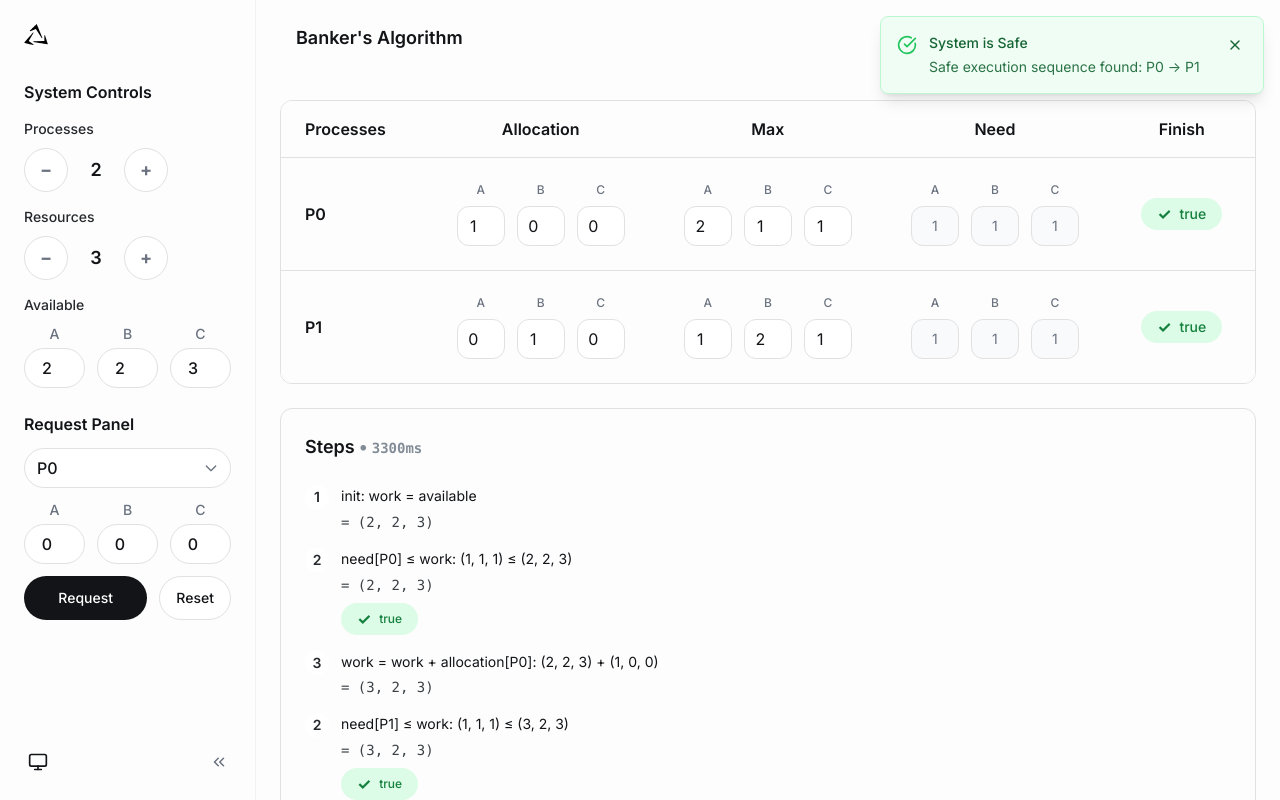
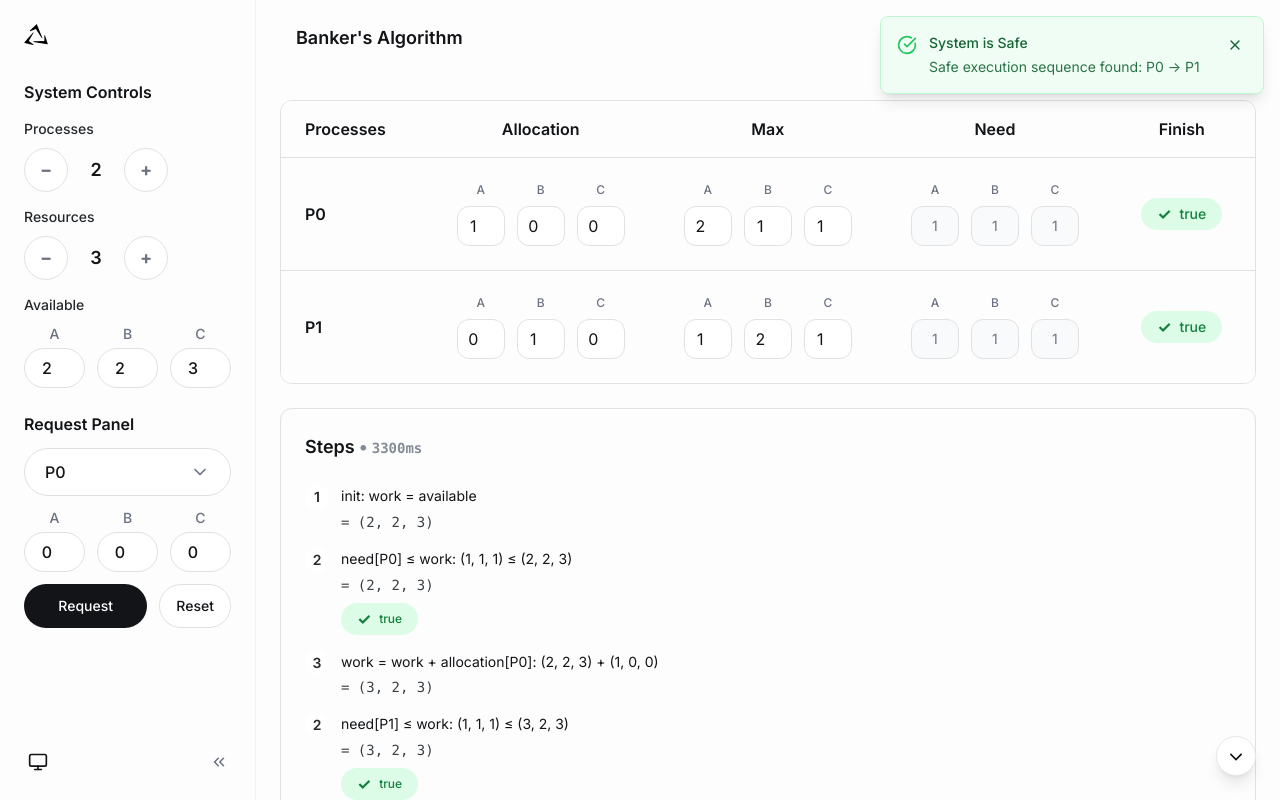
Before and after one commit to AlphsX/Banker-s-AlgorithmX, a Next.js app in the folder frontend/: page / in a window 1280 px wide. Built offline with nearby package versions, Linux system fonts and the light colour scheme.

Commit message:
enhance RequestPanel with custom dropdown and click-outside functionality

```diff
--- a/frontend/src/app/page.tsx
+++ b/frontend/src/app/page.tsx
@@ -72,6 +72,8 @@ export default function BankersAlgorithmPage() {
 
   const sidebarRef = useRef<HTMLDivElement>(null);
   const mainContainerRef = useRef<HTMLDivElement>(null);
+  const mainContentRef = useRef<HTMLDivElement>(null);
+  const [showScrollButton, setShowScrollButton] = useState(false);
 
   // Initialize calculator - use useMemo to avoid recreating on every render
   const calculator = useMemo(() => new BankersAlgorithmCalculator(), []);
@@ -483,6 +485,44 @@ export default function BankersAlgorithmPage() {
     }
   }, [attachToElement]);
 
+  // Detect if content is scrollable and show/hide scroll button
+  useEffect(() => {
+    const mainContent = mainContentRef.current;
+    if (!mainContent) return;
+
+    const checkScrollable = () => {
+      const { scrollTop, scrollHeight, clientHeight } = mainContent;
+      const isScrollable = scrollHeight > clientHeight;
+      const isNotAtBottom = scrollHeight - scrollTop - clientHeight > 100;
+      setShowScrollButton(isScrollable && isNotAtBottom);
+    };
+
+    // Check on mount and when content changes
+    checkScrollable();
+
+    // Check on scroll
+    mainContent.addEventListener('scroll', checkScrollable);
+
+    // Check on resize
+    const resizeObserver = new ResizeObserver(checkScrollable);
+    resizeObserver.observe(mainContent);
+
+    return () => {
+      mainContent.removeEventListener('scroll', checkScrollable);
+      resizeObserver.disconnect();
+    };
+  }, [algorithmState.algorithmSteps]);
+
+  // Scroll to bottom function
+  const scrollToBottom = useCallback(() => {
+    if (mainContentRef.current) {
+      mainContentRef.current.scrollTo({
+        top: mainContentRef.current.scrollHeight,
+        behavior: 'smooth'
+      });
+    }
+  }, []);
+
   // Show loading screen if app is still loading
   if (appIsLoading) {
     return <LoadingScreen isLoading={appIsLoading} />;
@@ -837,8 +877,12 @@ export default function BankersAlgorithmPage() {
 
           {/* Main Algorithm Interface */}
           <div
-            className="flex-1 overflow-y-auto bg-white"
-            style={{ backgroundColor: "var(--page-bg)" }}
+            ref={mainContentRef}
+            className="flex-1 overflow-y-auto bg-white relative"
+            style={{
+              backgroundColor: "var(--page-bg)",
+              scrollBehavior: "smooth"
+            }}
           >
             <div className="max-w-7xl mx-auto p-6 space-y-6">
               {/* Algorithm Table */}
@@ -931,6 +975,45 @@ export default function BankersAlgorithmPage() {
                 requestResult={requestResult}
               />
             </div>
+
+            {/* Scroll to Bottom Button */}
+            <div
+              className={`fixed right-6 bottom-6 z-30 transition-all duration-300 ease-in-out ${
+                showScrollButton
+                  ? 'opacity-100 translate-y-0 pointer-events-auto'
+                  : 'opacity-0 translate-y-4 pointer-events-none'
+              }`}
+            >
+              <button
+                onClick={scrollToBottom}
+                className="inline-flex items-center justify-center gap-2 whitespace-nowrap text-sm font-medium leading-[normal] cursor-pointer focus-visible:outline-none focus-visible:ring-1 focus-visible:ring-ring disabled:opacity-60 disabled:cursor-not-allowed transition-all duration-300 ease-in-out select-none h-10 w-10 rounded-full shadow-lg hover:shadow-xl hover:scale-110"
+                style={{
+                  backgroundColor: isDarkMode ? '#292929' : '#ffffff',
+                  borderWidth: '1px',
+                  borderStyle: 'solid',
+                  borderColor: isDarkMode ? '#3a3a3a' : '#e6e6e6',
+                  color: isDarkMode ? '#9e9e9e' : '#0d0d0d',
+                }}
+                type="button"
+                aria-label="Scroll to bottom"
+                title="Scroll to bottom"
+              >
+                <svg
+                  width="20"
+                  height="20"
+                  viewBox="0 0 24 24"
+                  fill="none"
+                  xmlns="http://www.w3.org/2000/svg"
+                  className="stroke-[2] -mb-0.5"
+                >
+                  <path
+                    d="M6 9L12 15L18 9"
+                    stroke="currentColor"
+                    strokeLinecap="square"
+                  ></path>
+                </svg>
+              </button>
+            </div>
           </div>
         </div>
       </div>
--- a/frontend/src/components/bankers-algorithm/RequestPanel.tsx
+++ b/frontend/src/components/bankers-algorithm/RequestPanel.tsx
@@ -52,6 +52,25 @@ export const RequestPanel: React.FC<RequestPanelProps> = ({
   });
 
   const [validationErrors, setValidationErrors] = useState<string[]>([]);
+  const [isDropdownOpen, setIsDropdownOpen] = useState(false);
+  const dropdownRef = React.useRef<HTMLDivElement>(null);
+
+  // Close dropdown when clicking outside
+  React.useEffect(() => {
+    const handleClickOutside = (event: MouseEvent) => {
+      if (dropdownRef.current && !dropdownRef.current.contains(event.target as Node)) {
+        setIsDropdownOpen(false);
+      }
+    };
+
+    if (isDropdownOpen) {
+      document.addEventListener('mousedown', handleClickOutside);
+    }
+
+    return () => {
+      document.removeEventListener('mousedown', handleClickOutside);
+    };
+  }, [isDropdownOpen]);
 
   // Save to localStorage when values change
   React.useEffect(() => {
@@ -149,7 +168,10 @@ export const RequestPanel: React.FC<RequestPanelProps> = ({
     label: `P${i}`,
   }));
 
-
+  const handleProcessSelect = (processId: number) => {
+    setSelectedProcess(processId);
+    setIsDropdownOpen(false);
+  };
 
   return (
     <div className="space-y-3">
@@ -157,41 +179,107 @@ export const RequestPanel: React.FC<RequestPanelProps> = ({
         Request Panel
       </h3>
 
-      {/* Process Selection */}
-      <div className="space-y-1">
+      {/* Process Selection - Custom Dropdown */}
+      <div className="space-y-1" ref={dropdownRef}>
         <div className="relative">
-          <select
-            id="process-select"
-            value={selectedProcess}
-            onChange={(e) => setSelectedProcess(parseInt(e.target.value))}
+          {/* Dropdown Button */}
+          <button
+            type="button"
+            onClick={() => !isProcessing && setIsDropdownOpen(!isDropdownOpen)}
             disabled={isProcessing}
-            className="w-full h-10 px-3 pr-8 text-sm bg-white border border-gray-300 rounded-full focus:ring-2 focus:ring-blue-500 focus:border-transparent disabled:opacity-50 disabled:cursor-not-allowed touch-manipulation font-medium appearance-none"
+            className="w-full h-12 px-5 text-left flex items-center justify-between rounded-full border transition-colors duration-200 touch-manipulation disabled:opacity-50 disabled:cursor-not-allowed"
             style={{
               backgroundColor: 'var(--input-bg, #ffffff)',
               borderColor: 'var(--input-border, #e1e1e1)',
               color: 'var(--foreground)'
             }}
           >
-            {processOptions.map((option) => (
-              <option key={option.value} value={option.value}>
-                {option.label}
-              </option>
-            ))}
-          </select>
-          {/* Dropdown Arrow */}
-          <div className="absolute inset-y-0 right-0 flex items-center pr-3 pointer-events-none">
+            <span className="text-base font-medium">
+              {processOptions[selectedProcess]?.label}
+            </span>
+            {/* Chevron Icon */}
             <svg
-              className="w-4 h-4 text-gray-400"
-              style={{ color: 'var(--text-secondary, #9ca3af)' }}
+              width="20"
+              height="20"
+              viewBox="0 0 24 24"
               fill="none"
-              stroke="currentColor"
-              viewBox="0 0 24 24"
+              xmlns="http://www.w3.org/2000/svg"
+              className={`transition-transform duration-200 ${isDropdownOpen ? 'rotate-180' : ''}`}
+              style={{ color: 'var(--text-secondary, #6b7280)' }}
             >
-              <path strokeLinecap="round" strokeLinejoin="round" strokeWidth={2} d="M19 9l-7 7-7-7" />
+              <path
+                d="M6 9l6 6 6-6"
+                stroke="currentColor"
+                strokeWidth="2"
+                strokeLinecap="round"
+                strokeLinejoin="round"
+              />
             </svg>
-          </div>
+          </button>
+
+          {/* Dropdown Menu */}
+          {isDropdownOpen && (
+            <div
+              className="absolute z-50 w-full mt-2 rounded-3xl border shadow-lg overflow-hidden"
+              style={{
+                backgroundColor: 'var(--input-bg, #ffffff)',
+                borderColor: 'var(--input-border, #e1e1e1)',
+                opacity: 1,
+                transform: 'translateY(0)',
+                transition: 'opacity 150ms ease-out, transform 150ms ease-out'
+              }}
+            >
+              <div className="max-h-64 overflow-y-auto py-1">
+                {processOptions.map((option) => (
+                  <button
+                    key={option.value}
+                    type="button"
+                    onClick={() => handleProcessSelect(option.value)}
+                    className="w-full px-5 py-3 text-left flex items-center justify-between transition-colors duration-150"
+                    style={{
+                      backgroundColor: selectedProcess === option.value
+                        ? 'var(--need-bg, #f9fafb)'
+                        : 'transparent',
+                      color: 'var(--foreground)'
+                    }}
+                    onMouseEnter={(e) => {
+                      if (selectedProcess !== option.value) {
+                        e.currentTarget.style.backgroundColor = 'var(--button-hover-bg, #f3f4f6)';
+                      }
+                    }}
+                    onMouseLeave={(e) => {
+                      e.currentTarget.style.backgroundColor = selectedProcess === option.value
+                        ? 'var(--need-bg, #f9fafb)'
+                        : 'transparent';
+                    }}
+                  >
+                    <span className="text-base font-medium">
+                      {option.label}
+                    </span>
+                    {selectedProcess === option.value && (
+                      <svg
+                        width="18"
+                        height="18"
+                        viewBox="0 0 24 24"
+                        fill="none"
+                        xmlns="http://www.w3.org/2000/svg"
+                        style={{ color: 'var(--text-secondary, #6b7280)' }}
+                      >
+                        <path
+                          d="M5 13l4 4L19 7"
+                          stroke="currentColor"
+                          strokeWidth="2"
+                          strokeLinecap="round"
+                          strokeLinejoin="round"
+                        />
+                      </svg>
+                    )}
+                  </button>
+                ))}
+              </div>
+            </div>
+          )}
         </div>
-
       </div>
 
       {/* Request Vector Inputs */}
```
